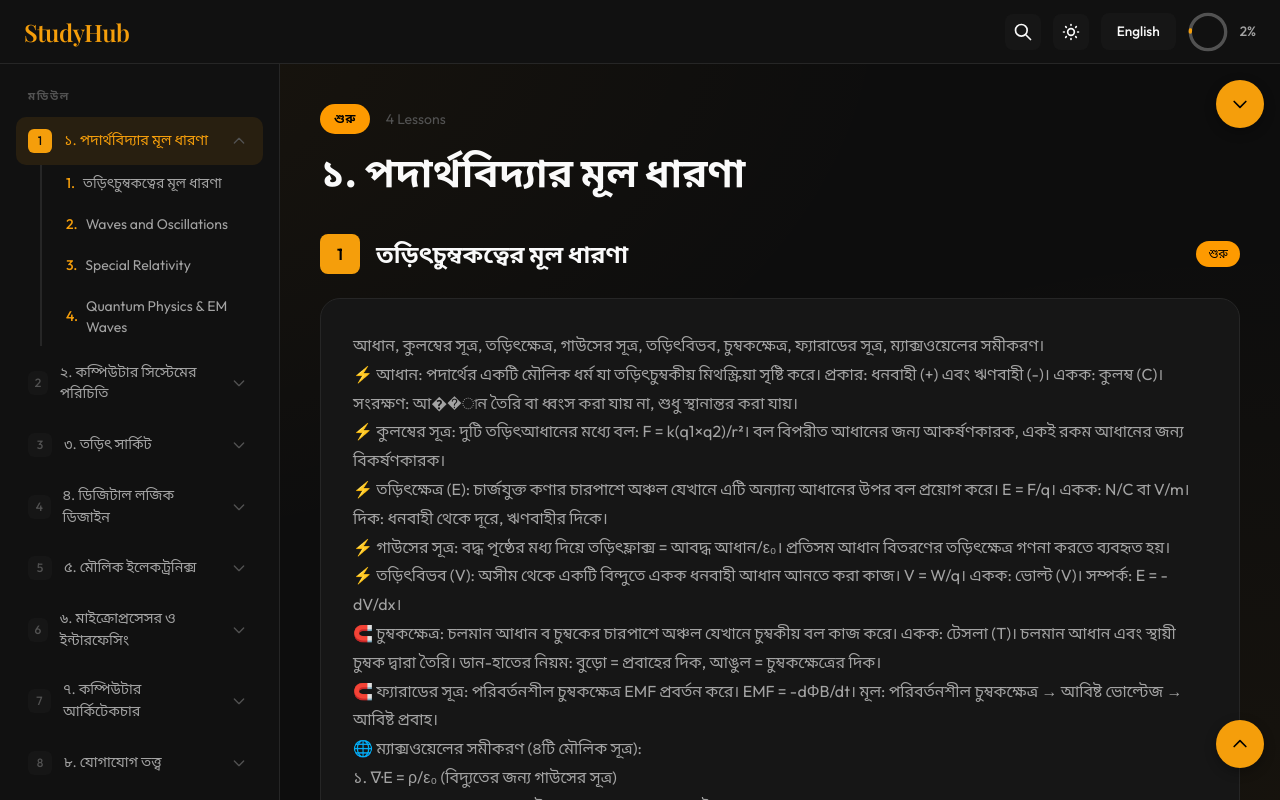
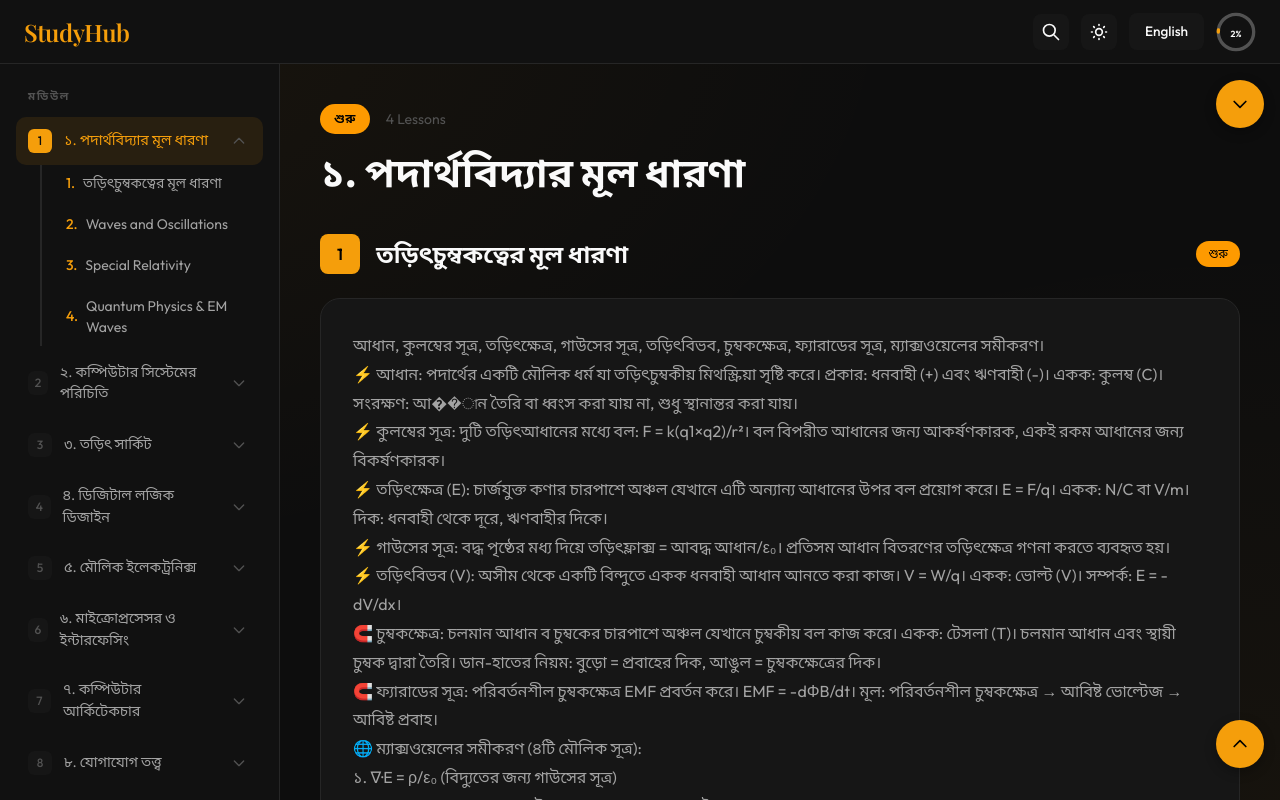
Before and after one commit to RuhulAminDSi/study-hub, a React (Vite) app in the folder study-app/: page / in a window 1280 px wide. Shown: the top 800 px of the page. Built offline with nearby package versions, Linux system fonts and the light colour scheme.

Commit message:
fix: Show percentage inside progress ring

```diff
--- a/study-app/src/App.tsx
+++ b/study-app/src/App.tsx
@@ -1008,8 +1008,8 @@ function App() {
               strokeDasharray={`${progress}, 100`}
               d="M18 2.0845 a 15.9155 15.9155 0 0 1 0 31.831 a 15.9155 15.9155 0 0 1 0 -31.831"
             />
+            <text x="18" y="20.5" textAnchor="middle" fill="var(--text-main)" fontSize="8" fontWeight="600" dominantBaseline="middle">{progress}%</text>
           </svg>
-          <span className="nav-counter">{progress}%</span>
         </div>
       </nav>
 
```
